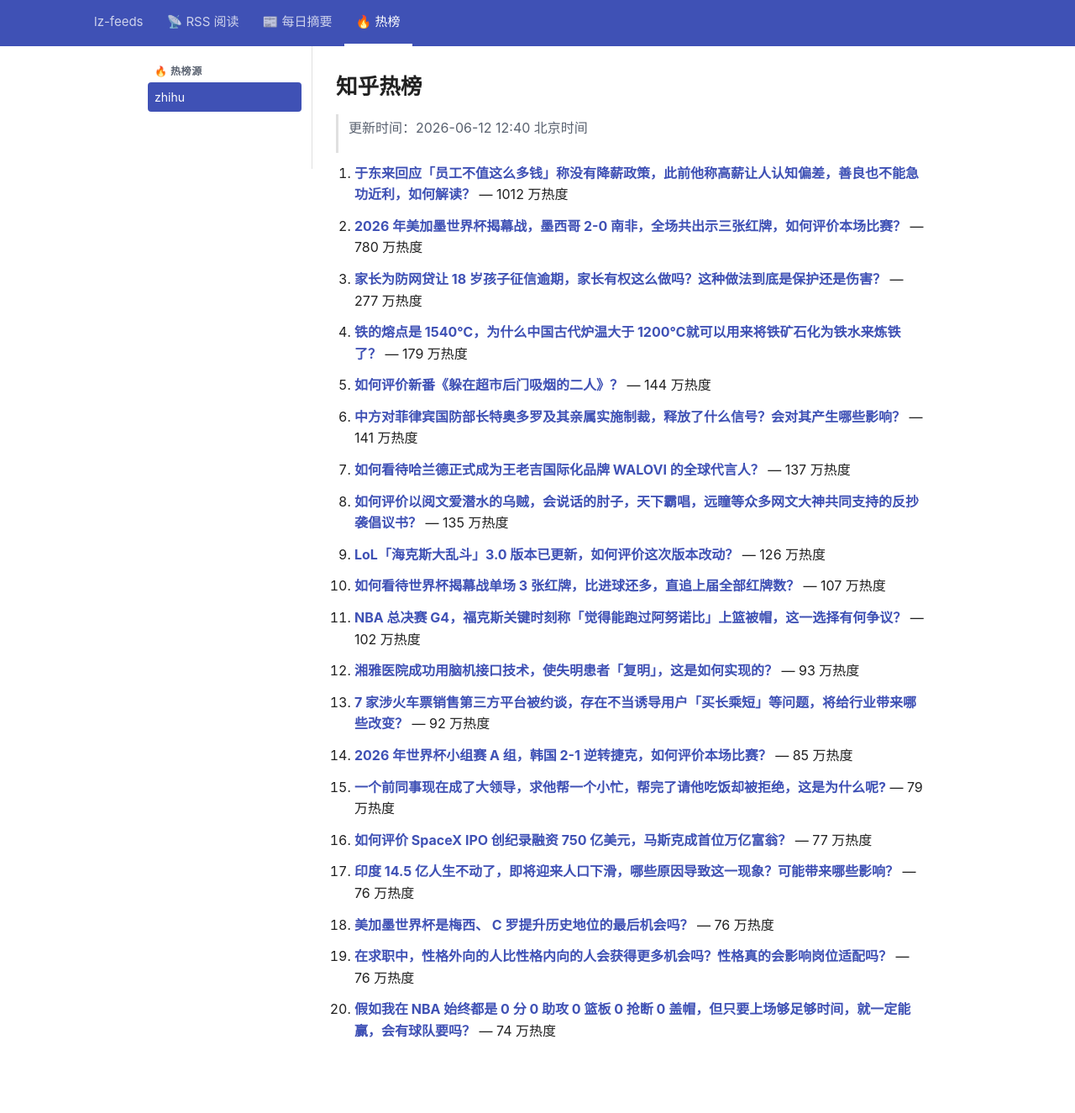
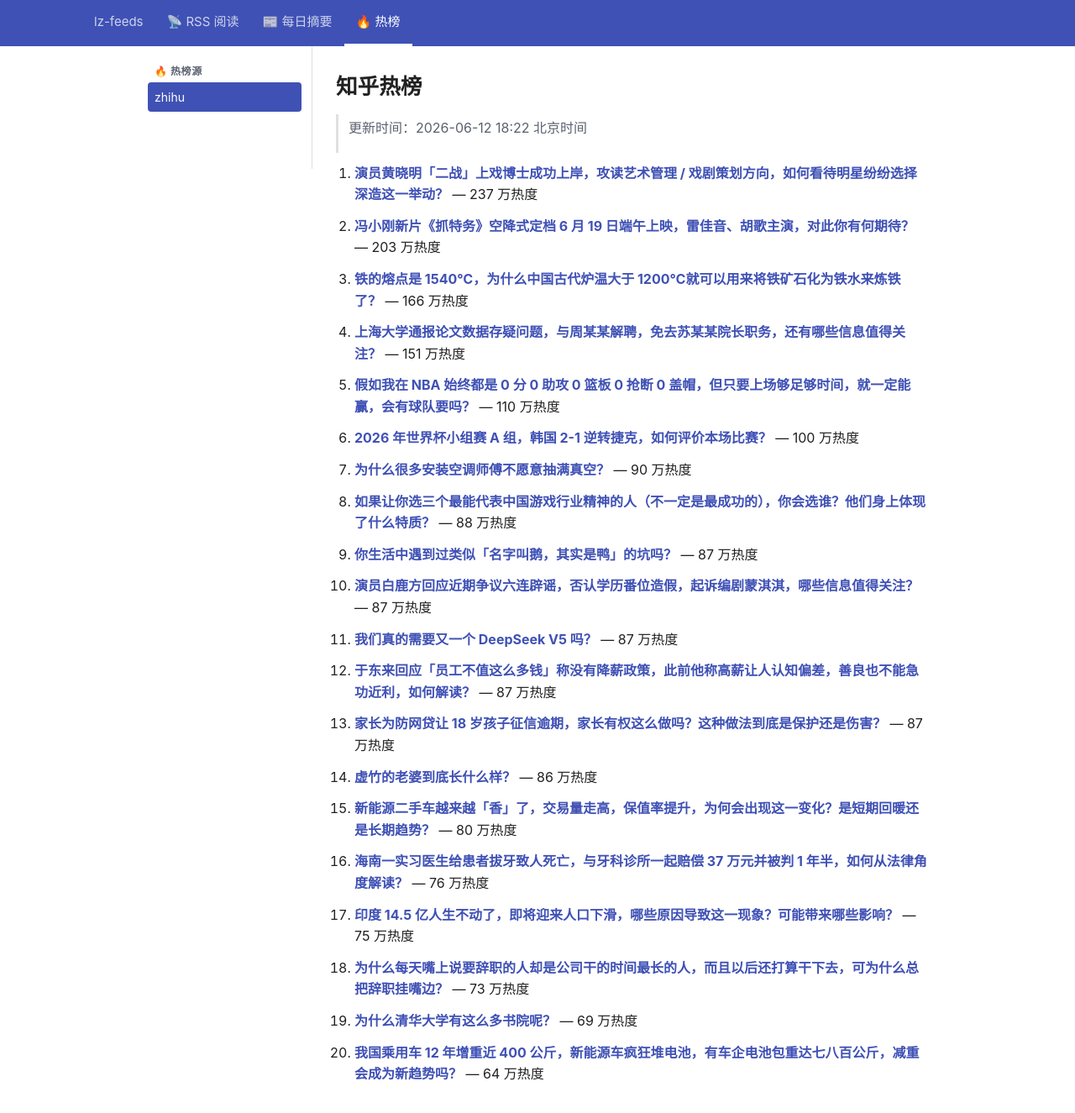
Before and after one commit to lizhang0101/lz-feeds, a Jekyll site: the page built from _hotlist/zhihu.md, in a window 1280 px wide and 1356 px high. Shown: the top 1325 px of the window at 84% size. Built offline with Jekyll 4.4.1, drawn with Linux system fonts in a browser that asks for light colours.

Commit message:
hotlist: 2026-06-12T10:22Z

```diff
--- a/_hotlist/zhihu.md
+++ b/_hotlist/zhihu.md
@@ -1,48 +1,48 @@
 ---
-updated: 2026-06-12 12:40 北京时间
+updated: 2026-06-12 18:22 北京时间
 count: 20
 ---
 
 # 知乎热榜
 
-> 更新时间：2026-06-12 12:40 北京时间
+> 更新时间：2026-06-12 18:22 北京时间
 
-1. **[于东来回应「员工不值这么多钱」称没有降薪政策，此前他称高薪让人认知偏差，善良也不能急功近利，如何解读？](https://www.zhihu.com/question/2048513446925357542)** — 1012 万热度
+1. **[演员黄晓明「二战」上戏博士成功上岸，攻读艺术管理 / 戏剧策划方向，如何看待明星纷纷选择深造这一举动？](https://www.zhihu.com/question/2047989187874498301)** — 237 万热度
 
-2. **[2026 年美加墨世界杯揭幕战，墨西哥 2-0 南非，全场共出示三张红牌，如何评价本场比赛？](https://www.zhihu.com/question/2048006928291161252)** — 780 万热度
+2. **[冯小刚新片《抓特务》空降式定档 6 月 19 日端午上映，雷佳音、胡歌主演，对此你有何期待？](https://www.zhihu.com/question/2048721290450526756)** — 203 万热度
 
-3. **[家长为防网贷让 18 岁孩子征信逾期，家长有权这么做吗？这种做法到底是保护还是伤害？](https://www.zhihu.com/question/2048443959165151212)** — 277 万热度
+3. **[铁的熔点是 1540℃，为什么中国古代炉温大于 1200℃就可以用来将铁矿石化为铁水来炼铁了？](https://www.zhihu.com/question/663409412)** — 166 万热度
 
-4. **[铁的熔点是 1540℃，为什么中国古代炉温大于 1200℃就可以用来将铁矿石化为铁水来炼铁了？](https://www.zhihu.com/question/663409412)** — 179 万热度
+4. **[上海大学通报论文数据存疑问题，与周某某解聘，免去苏某某院长职务，还有哪些信息值得关注？](https://www.zhihu.com/question/2048813893883885299)** — 151 万热度
 
-5. **[如何评价新番《躲在超市后门吸烟的二人》？](https://www.zhihu.com/question/2046391124668035295)** — 144 万热度
+5. **[假如我在 NBA 始终都是 0 分 0 助攻 0 篮板 0 抢断 0 盖帽，但只要上场够足够时间，就一定能赢，会有球队要吗？](https://www.zhihu.com/question/2044368908522612625)** — 110 万热度
 
-6. **[中方对菲律宾国防部长特奥多罗及其亲属实施制裁，释放了什么信号？会对其产生哪些影响？](https://www.zhihu.com/question/2048497172845442555)** — 141 万热度
+6. **[2026 年世界杯小组赛 A 组，韩国 2-1 逆转捷克，如何评价本场比赛？](https://www.zhihu.com/question/2048694865580353228)** — 100 万热度
 
-7. **[如何看待哈兰德正式成为王老吉国际化品牌 WALOVI 的全球代言人？](https://www.zhihu.com/question/2047619888999675185)** — 137 万热度
+7. **[为什么很多安装空调师傅不愿意抽满真空？](https://www.zhihu.com/question/2041507168856401163)** — 90 万热度
 
-8. **[如何评价以阅文爱潜水的乌贼，会说话的肘子，天下霸唱，远瞳等众多网文大神共同支持的反抄袭倡议书？](https://www.zhihu.com/question/2047319705023682020)** — 135 万热度
+8. **[如果让你选三个最能代表中国游戏行业精神的人（不一定是最成功的），你会选谁？他们身上体现了什么特质？](https://www.zhihu.com/question/2043732532865265937)** — 88 万热度
 
-9. **[LoL「海克斯大乱斗」3.0 版本已更新，如何评价这次版本改动？](https://www.zhihu.com/question/2048351152971035634)** — 126 万热度
+9. **[你生活中遇到过类似「名字叫鹅，其实是鸭」的坑吗？](https://www.zhihu.com/question/2048343765665035207)** — 87 万热度
 
-10. **[如何看待世界杯揭幕战单场 3 张红牌，比进球还多，直追上届全部红牌数？](https://www.zhihu.com/question/2048679785060987545)** — 107 万热度
+10. **[演员白鹿方回应近期争议六连辟谣，否认学历番位造假，起诉编剧蒙淇淇，哪些信息值得关注？](https://www.zhihu.com/question/2048745117683378086)** — 87 万热度
 
-11. **[NBA 总决赛 G4，福克斯关键时刻称「觉得能跑过阿努诺比」上篮被帽，这一选择有何争议？](https://www.zhihu.com/question/2048450267729995033)** — 102 万热度
+11. **[我们真的需要又一个 DeepSeek V5 吗？](https://www.zhihu.com/question/2031303606524186735)** — 87 万热度
 
-12. **[湘雅医院成功用脑机接口技术，使失明患者「复明」，这是如何实现的？](https://www.zhihu.com/question/2046579534338547882)** — 93 万热度
+12. **[于东来回应「员工不值这么多钱」称没有降薪政策，此前他称高薪让人认知偏差，善良也不能急功近利，如何解读？](https://www.zhihu.com/question/2048513446925357542)** — 87 万热度
 
-13. **[7 家涉火车票销售第三方平台被约谈，存在不当诱导用户「买长乘短」等问题，将给行业带来哪些改变？](https://www.zhihu.com/question/2048451037544166746)** — 92 万热度
+13. **[家长为防网贷让 18 岁孩子征信逾期，家长有权这么做吗？这种做法到底是保护还是伤害？](https://www.zhihu.com/question/2048443959165151212)** — 87 万热度
 
-14. **[2026 年世界杯小组赛 A 组，韩国 2-1 逆转捷克，如何评价本场比赛？](https://www.zhihu.com/question/2048694865580353228)** — 85 万热度
+14. **[虚竹的老婆到底长什么样？](https://www.zhihu.com/question/22764059)** — 86 万热度
 
-15. **[一个前同事现在成了大领导，求他帮一个小忙，帮完了请他吃饭却被拒绝，这是为什么呢?](https://www.zhihu.com/question/1978507910293235603)** — 79 万热度
+15. **[新能源二手车越来越「香」了，交易量走高，保值率提升，为何会出现这一变化？是短期回暖还是长期趋势？](https://www.zhihu.com/question/2047600648644816926)** — 80 万热度
 
-16. **[如何评价 SpaceX IPO 创纪录融资 750 亿美元，马斯克成首位万亿富翁？](https://www.zhihu.com/question/2048672745810916944)** — 77 万热度
+16. **[海南一实习医生给患者拔牙致人死亡，与牙科诊所一起赔偿 37 万元并被判 1 年半，如何从法律角度解读？](https://www.zhihu.com/question/2046242091890630877)** — 76 万热度
 
-17. **[印度 14.5 亿人生不动了，即将迎来人口下滑，哪些原因导致这一现象？可能带来哪些影响？](https://www.zhihu.com/question/2046898186703442966)** — 76 万热度
+17. **[印度 14.5 亿人生不动了，即将迎来人口下滑，哪些原因导致这一现象？可能带来哪些影响？](https://www.zhihu.com/question/2046898186703442966)** — 75 万热度
 
-18. **[美加墨世界杯是梅西、 C 罗提升历史地位的最后机会吗？](https://www.zhihu.com/question/2047780020849058282)** — 76 万热度
+18. **[为什么每天嘴上说要辞职的人却是公司干的时间最长的人，而且以后还打算干下去，可为什么总把辞职挂嘴边？](https://www.zhihu.com/question/2047931132033885171)** — 73 万热度
 
-19. **[在求职中，性格外向的人比性格内向的人会获得更多机会吗？性格真的会影响岗位适配吗？](https://www.zhihu.com/question/2046986789555015741)** — 76 万热度
+19. **[为什么清华大学有这么多书院呢？](https://www.zhihu.com/question/2026380596511876147)** — 69 万热度
 
-20. **[假如我在 NBA 始终都是 0 分 0 助攻 0 篮板 0 抢断 0 盖帽，但只要上场够足够时间，就一定能赢，会有球队要吗？](https://www.zhihu.com/question/2044368908522612625)** — 74 万热度
+20. **[我国乘用车 12 年增重近 400 公斤，新能源车疯狂堆电池，有车企电池包重达七八百公斤，减重会成为新趋势吗？](https://www.zhihu.com/question/2046940287122116922)** — 64 万热度
```
